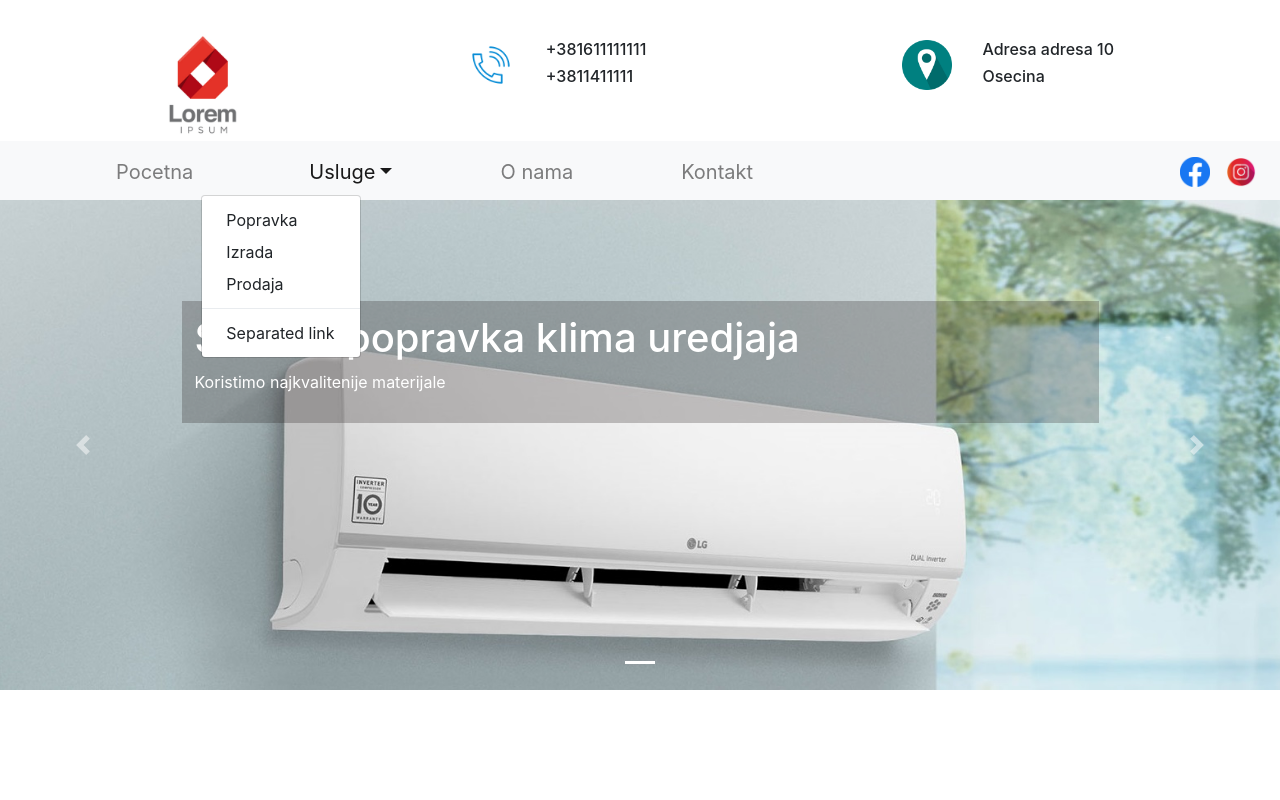
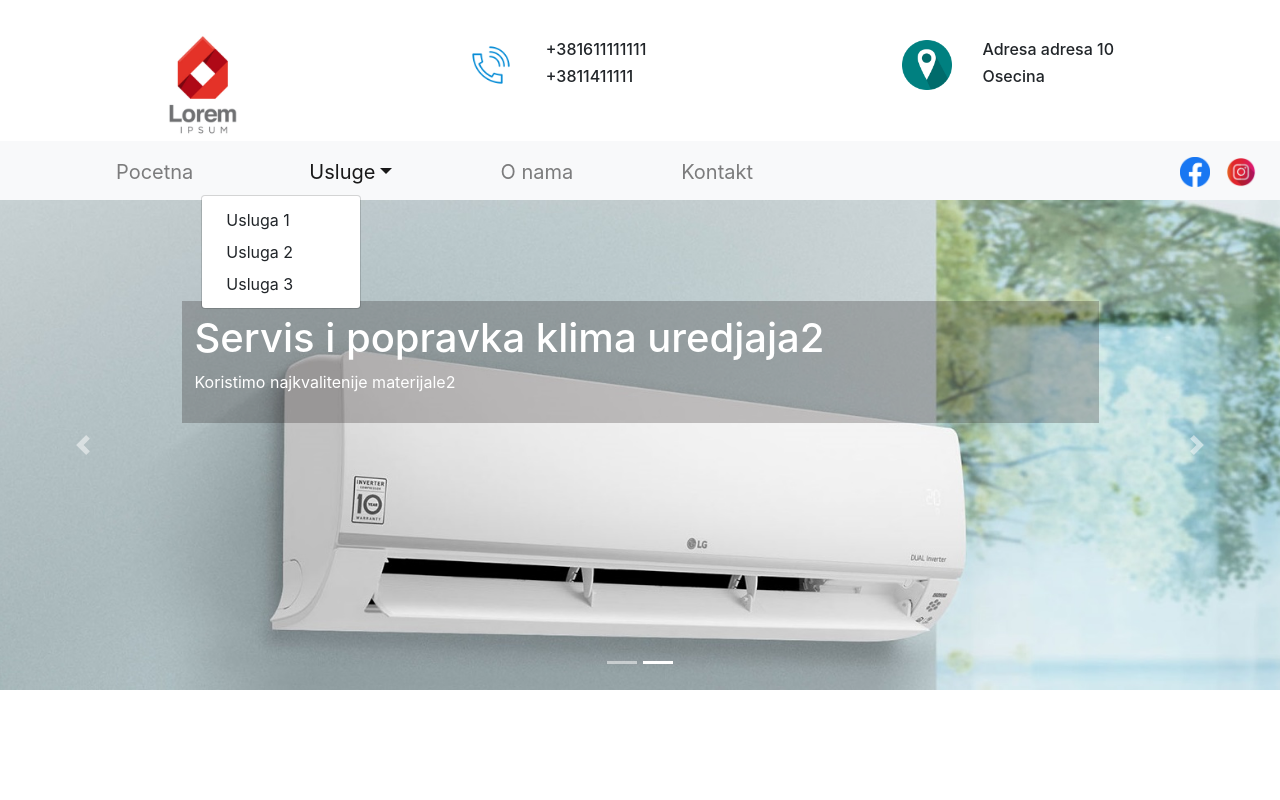
Before and after one commit to aleksandarradovanovic/frigoservis, a React app: page /#/ in a window 1280 px wide. Both pictures are taken after a click on the button "Usluge". Shown: the top 800 px of the page. Built offline with nearby package versions, Linux system fonts and the light colour scheme.

Commit message:
move content to configuration - initial

```diff
--- a/src/app/components/content/InfoSections.js
+++ b/src/app/components/content/InfoSections.js
@@ -1,15 +1,14 @@
 import React, { Component } from 'react';
-import slika from '../../../../public/image/location.png'
 class InfoSections extends Component {
     render() {
         return (
             <div className = "infoSection">
                 <div className = "position-center">
                     <div className = "infoSectionImage">
-                        <img src = "../../../../public/image/location.png" width = "30px" />
+                        <img src = {this.props.image.img} width = "30px" alt = {this.props.image.alt}/>
                     </div>
                     <div className = "infoSectionImage">
-                    Contrary to popular belief, Lorem Ipsum is not simply random text. It has roots in a piece of classical
+                    {this.props.text}
                     </div>
                 </div>
             </div>
--- a/src/app/components/header/HomeHeaderNav.js
+++ b/src/app/components/header/HomeHeaderNav.js
@@ -1,7 +1,39 @@
 import React, { Component } from 'react';
 import { Navbar, Nav, NavItem, NavDropdown } from 'react-bootstrap';
+import { data } from '../../../configurationData'
+
 class HomeHeaderNav extends Component {
+  constructor(props) {
+    super(props)
+    this.createDropdownElement = this.createDropdownElement.bind(this)
+    this.createChildrenElement = this.createChildrenElement.bind(this)
+  }
+  createChildrenElement(data){
+    let children = data.map((element, index) => (
+      <NavDropdown.Item href="#action/3.2">{element.value}</NavDropdown.Item>
+    ))
+    return children
 
+  }
+  createDropdownElement(element) {
+    let row = [];
+    if (element.children) {
+      let childrenData = this.createChildrenElement(element.children)
+     row.push(
+      <NavDropdown title={element.value} id="basic-nav-dropdown" className = "navBarItems">
+        {childrenData}
+      </NavDropdown>
+
+     )
+    }
+    else {
+      row.push(
+        <Nav.Link href={element.href} className="navBarItems">{element.value}</Nav.Link>
+      )
+    }
+    return row
+
+  }
   render() {
     // Add the sticky class to the header when you reach its scroll position. Remove "sticky" when you leave the scroll position
     // if (window.pageYOffset > sticky) {
@@ -10,22 +42,15 @@ class HomeHeaderNav extends Component {
     //     header.classList.remove("sticky");
     // }
 
+
     return (
       <Navbar bg="light" expand="lg" sticky="bottom">
         <Navbar.Toggle aria-controls="basic-navbar-nav" />
         <Navbar.Collapse id="basic-navbar-nav">
           <Nav className="mr-auto">
-              <Nav.Link href="#home" className = "navBarItems">Pocetna</Nav.Link>
-              <NavDropdown title="Usluge" id="basic-nav-dropdown" className = "navBarItems">
-                <NavDropdown.Item href="#action/3.1">Popravka</NavDropdown.Item>
-                <NavDropdown.Item href="#action/3.2">Izrada</NavDropdown.Item>
-                <NavDropdown.Item href="#action/3.3">Prodaja</NavDropdown.Item>
-                <NavDropdown.Divider />
-                <NavDropdown.Item href="#action/3.4">Separated link</NavDropdown.Item>
-              </NavDropdown>
-              <Nav.Link href="#link" className = "navBarItems">O nama</Nav.Link>
-              <Nav.Link href="#link" className = "navBarItems">Kontakt</Nav.Link>
-
+            {data.header.navOptions.map((element, index) => (
+              this.createDropdownElement(element)
+            ))}
           </Nav>
           <Nav>
             <Nav.Link href="#deets">
--- a/src/app/home/HomeContainerCarousel.js
+++ b/src/app/home/HomeContainerCarousel.js
@@ -1,46 +1,38 @@
 import React, { Component } from 'react';
 import Carousel from 'react-bootstrap/Carousel'
-import image from '../../../public/logo192.png'
+import { data } from '../../configurationData'
+
 class HomeContainerCarousel extends Component {
+  constructor(props) {
+    super(props)
+    this.createElement = this.createElement.bind(this)
+  }
+  createElement(element) {
+    let row = [];
+    if (element) {
+      row.push(
+        <Carousel.Item>
+          <img
+            className="carouselImage"
+            src={element.image.img}
+            alt={element.image.alt}
+          />
+          <Carousel.Caption>
+            <h1>{element.text}</h1>
+            <p>{element.additional}</p>
+          </Carousel.Caption>
+        </Carousel.Item>
+      )
+    }
+    return row
+  }
   render() {
     return (
       <div className="homeContainerCarousel">
-                <Carousel fade = {true}>
-                    <Carousel.Item>
-                        <img
-                            className="carouselImage"
-                            src="../../../public/image/test4.jpg"
-                            alt="First slide"
-                        />
-                        <Carousel.Caption>
-                            <h1>Servis i popravka klima uredjaja</h1>
-                            <p>Koristimo najkvalitenije materijale</p>
-                        </Carousel.Caption>
-                    </Carousel.Item>
-                    {/* <Carousel.Item>
-                        <img
-                            className="carouselImage"
-                            src="../../../public/image/klimaTest.jpg"
-                            alt="Third slide"
-                        />
-
-                        <Carousel.Caption>
-                            <h3>Klima je top</h3>
-                            <p>Popravka i ugradnja klima uredjaja</p>
-                        </Carousel.Caption>
-                    </Carousel.Item>
-                    <Carousel.Item>
-                        <img
-                            className="carouselImage"
-                            src="../../../public/image/download.jpg"
-                            alt="Third slide"
-                        />
-
-                        <Carousel.Caption>
-                            <h3>Third slide label</h3>
-                            <p>Praesent commodo cursus magna, vel scelerisque nisl consectetur.</p>
-                        </Carousel.Caption>
-                    </Carousel.Item> */}
+        <Carousel fade={true}>
+        {data.content.carousel.map((element, index) => (
+              this.createElement(element)
+            ))}
         </Carousel>
       </div>
     );
--- a/src/app/home/HomeFirstSection.js
+++ b/src/app/home/HomeFirstSection.js
@@ -1,22 +1,32 @@
 import React, { Component } from 'react';
 import InfoSections from '../components/content/InfoSections';
+import {data} from '../../configurationData'
 
 class HomeFirstSection extends Component {
+    constructor(props) {
+        super(props)
+        this.createElement = this.createElement.bind(this)
+    }
+    createElement(element) {
+        let row = [];
+        if (element) {
+            row.push(
+                <div className="col-lg-4">
+                    <InfoSections image={element.image} text={element.text} additional={element.additional ? element.additional : null} />
+                </div>
+            )
+        }
+        return row
+    }
     render() {
         return (
-            <div className = "homeFirstSection">
-                <div className = "row">
-                    <div className = "col-lg-4">
-                    <InfoSections />
-                    </div>
-                    <div className = "col-lg-4">
-                    <InfoSections />
-                    </div>
-                    <div className = "col-lg-4">
-                    <InfoSections />
-                    </div>
+            <div className="homeFirstSection">
+                <div className="row">
+                    {data.content.infoCards.map((element, index) => (
+                        this.createElement(element)
+                    ))}
                 </div>
-            </div>
+            </div >
         );
     }
 }
--- a/src/configurationData.js
+++ b/src/configurationData.js
@@ -1,3 +1,110 @@
-export const data ={
+export const data = {
+    header: {
+        images: {
+            logo: {
+                img: '../../../../public/image/logo-test.png',
+                alt: 'logo'
+            },
+            contact: {
+                img: '../../../../public/image/contact.png',
+                alt: 'contactImg'
+            },
+            location: {
+                img: '../../../../public/image/location.png',
+                alt: 'locationImg'
+            }
+        },
+        textData: {
+            phone1: '+381611111111',
+            phone2: '+3811411111',
+            address: 'Adresa adresa 10',
+            city: 'Osecina',
+        },
+        navOptions: [
+            {
+                value: 'Pocetna',
+                href: 'pocetna',
+                default: true,
+                children: null
+            },
+            {
+                value: 'Usluge',
+                href: 'usluge',
+                default: false,
+                children: [
+                    {
+                        value: 'Usluga 1'
+                    },
+                    {
+                        value: 'Usluga 2'
+                    },
+                    {
+                        value: 'Usluga 3'
+                    }
+                ]
+            },
+            {
+                value: 'O nama',
+                href: 'o-nama',
+                default: false,
+                children: null
+            },
+            {
+                value: 'Kontakt',
+                href: 'kontakt',
+                default: false,
+                children: null
+            },
+        ]
 
-    };
+    },
+    content: {
+        carousel: [
+            {
+                image: {
+                    img: '../../../public/image/test4.jpg',
+                    alt: 'carousel1'
+                },
+                text: 'Servis i popravka klima uredjaja',
+                additional: 'Koristimo najkvalitenije materijale'
+            },
+            {
+                image: {
+                    img: '../../../public/image/test4.jpg',
+                    alt: 'carousel2'
+                },
+                text: 'Servis i popravka klima uredjaja2',
+                additional: 'Koristimo najkvalitenije materijale2'
+            },
+
+        ],
+        infoCards: [
+            {
+                image: {
+                    img: '../../../../public/image/location.png',
+                    alt: 'info1'
+                },
+                text:'Contrary to popular belief, Lorem Ipsum is not simply random text. It has roots in a piece of classical',
+                additional:null
+            },
+            {
+                image: {
+                    img: '../../../../public/image/location.png',
+                    alt: 'info1'
+                },
+                text:'Contrary to popular belief, Lorem Ipsum is not simply random text. It has roots in a piece of classical',
+                additional:null
+            },
+            {
+                image: {
+                    img: '../../../../public/image/location.png',
+                    alt: 'info1'
+                },
+                text:'Contrary to popular belief, Lorem Ipsum is not simply random text. It has roots in a piece of classical',
+                additional:null
+            }
+        ]
+    }
+
+
+};
```
Also changed, not shown: src/app/components/header/HomeHeaderBanner.js (+8 -11 lines). Lines whose indentation alone changed are shown as unchanged.
